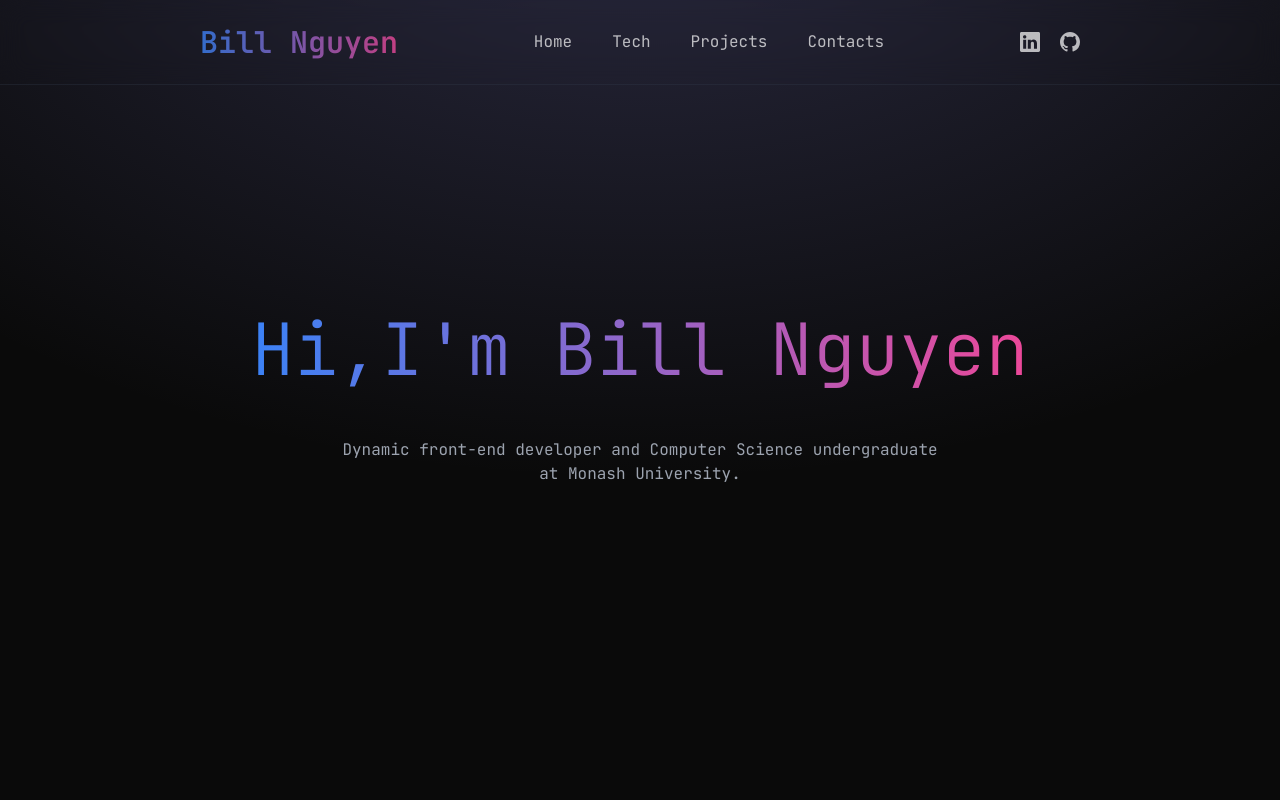
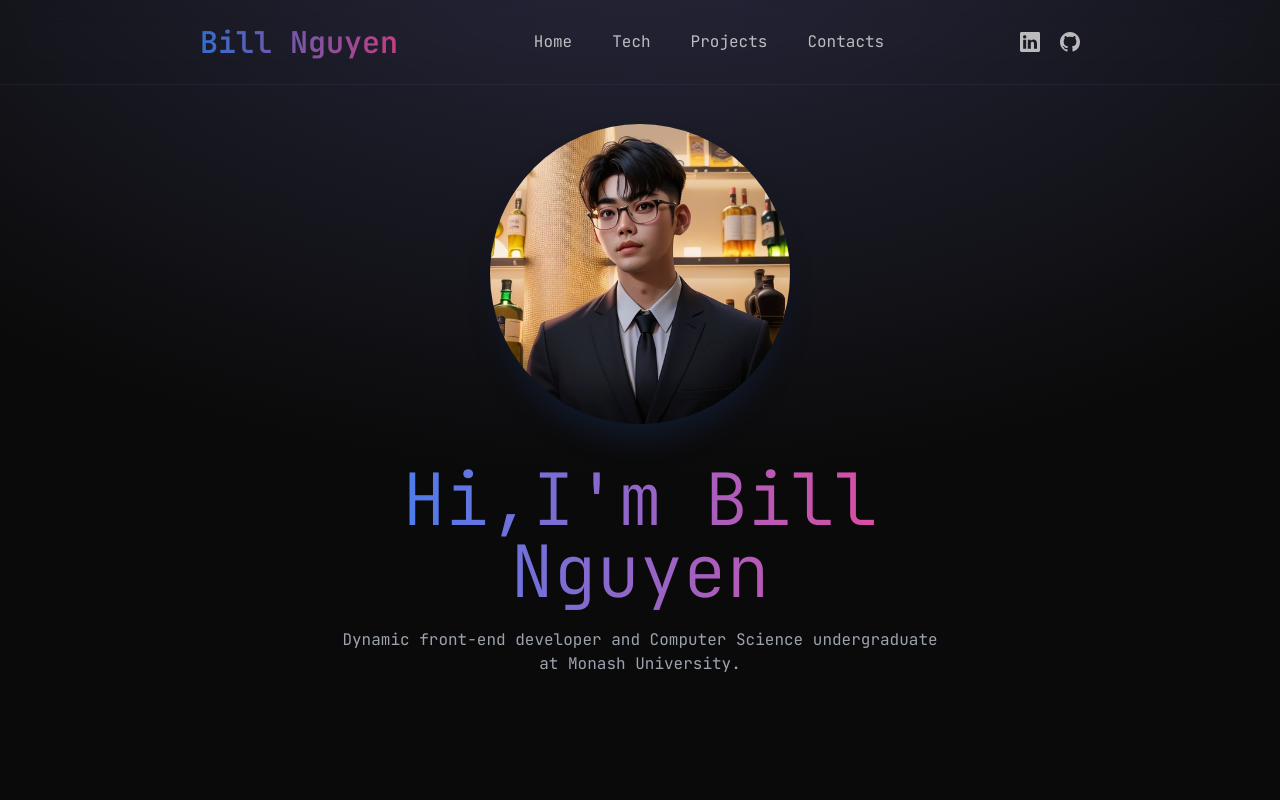
Before and after one commit to TrungBill/bill-nguyen-portfolio, a React (Vite) app: page / in a window 1280 px wide. Shown: the top 800 px of the page. Built offline with nearby package versions, Linux system fonts and the light colour scheme.

Commit message:
Added contact section and updated hero

```diff
--- a/src/components/Contact.jsx
+++ b/src/components/Contact.jsx
@@ -2,7 +2,24 @@ import React from 'react'
 
 const Contact = () => {
   return (
-    <div>Contact</div>
+    <div id='#contact' className='flex min-h-[70vh] w-full items-center justify-center '>
+        <div className='flex flex-col items-center justify-center gap-3 space-y-6 p-14 '>
+          <h1 className='text-center text-5xl md:text-7xl'>
+            <span className='bg-gradient-to-r from-blue-500 to-pink-500 bg-clip-text text-transparent'>Contact me</span>
+
+          </h1>
+
+          <p className='text-center text-lg font-semibold text-gray-500'>
+            Send me an email through this button and I will get back to you as soon as possible.
+          </p>
+
+          <a href='contact' className='text-nowrap rounded-lg border border-indigo-600 bg-black px-5 py-3 text-lg font-bold text-white shadow-indigo-700 transition-all duration-300 hover:-translate-y-2 hover:shadow-xl hover:shadow-purple-600'>
+            Get in touch
+            </a>
+
+        </div>
+
+    </div>
   )
 }
 
--- a/src/components/Hero.jsx
+++ b/src/components/Hero.jsx
@@ -1,5 +1,5 @@
 import React from 'react'
-import image from '/public/pic2.jpg'
+import image from '/public/prrofile.png'
 import { motion } from 'framer-motion'
 
 const Hero = () => {
@@ -10,17 +10,24 @@ const Hero = () => {
           initial={{ y: -50, opacity: 0 }}
           animate={{y: 0, opacity: 1}}
           transition={{ duration: 0.8, delay: 0.2 }}>
-            <h1 className="bg-gradient-to-r from-blue-500 to-pink-500 bg-clip-text text-transparent text-5xl font-light leading-relaxed md:text-7xl pb-3">
-                Hi,I'm Bill Nguyen
-          </h1>
 
+          <img
+            src={image}
+            alt='Bill Nguyen'
+           className="w-[300px] h-[300px]  overflow-hidden rounded-full shadow-xl shadow-gray-900 transition-all duration-300 hover:-translate-y-5 hover:scale-105 hover:shadow-1xl hover:shadow-gray-600"
+          />
         </motion.div>
         <motion.div
         initial={{ y: 50, opacity: 0 }}
         animate={{y: 0, opacity: 1}}
         transition={{ duration: 0.8, delay: 0.2 }}
         className='flex max-w-[600px] flex-col items-center justify-center gap-1 text-center'>
+          <div className="pb-1"> {/* Wrapper with padding */}
+          <h1 className="bg-gradient-to-r from-blue-500 to-pink-500 bg-clip-text text-transparent text-5xl font-light leading-relaxed md:text-7xl pb-3">
+                Hi,I'm Bill Nguyen
+          </h1>
 
+          </div>
 
 
           <p className="md:text-base text-pretty text-sm text-gray-400">Dynamic front-end developer and Computer Science undergraduate at Monash University.</p>
--- a/src/components/Navbar.jsx
+++ b/src/components/Navbar.jsx
@@ -10,8 +10,8 @@ const Navbar = () => {
     <nav className="fixed top-0 flex w-full items-center justify-between border-b border-gray-700/30 bg-grey/70 px-16 py-6 text-white backdrop-blur-md md:justify-evenly">
         <a href="#home" className="bg-gradient-to-r from-blue-500 to-pink-500 bg-clip-text text-transparent opacity-80 text-3xl font-semibold transition-all duration-300 hover:opacity-100">Bill Nguyen</a>
         <ul className="hidden md:flex gap-10">
-          <a href="#about" className="cursor-pointer opacity-70 transition-all duration-300 hover:opacity-100"><li>Home</li></a>
-          <a href="#projects" className="cursor-pointer opacity-70 transition-all duration-300 hover:opacity-100"><li>Tech</li></a>
+          <a href="#home" className="cursor-pointer opacity-70 transition-all duration-300 hover:opacity-100"><li>Home</li></a>
+          <a href="#tech" className="cursor-pointer opacity-70 transition-all duration-300 hover:opacity-100"><li>Tech</li></a>
           <a href="#projects" className="cursor-pointer opacity-70 transition-all duration-300 hover:opacity-100"><li>Projects</li></a>
           <a href="#contact" className="cursor-pointer opacity-70 transition-all duration-300 hover:opacity-100"><li>Contacts</li></a>
         </ul>
--- a/src/components/Tech.jsx
+++ b/src/components/Tech.jsx
@@ -19,7 +19,7 @@ const Tech = () => {
     }
   }
   return (
-    <div id='#tech' className='flex min-h-[70vh] w-full flex-col items-center justify-center gap-16 md:gap-32'>
+    <div id='tech' className='flex min-h-[70vh] w-full flex-col items-center justify-center gap-16 md:gap-32'>
 
      <motion.h1
      variants={variants}
```
Also changed, not shown: public/prrofile.png (added).
